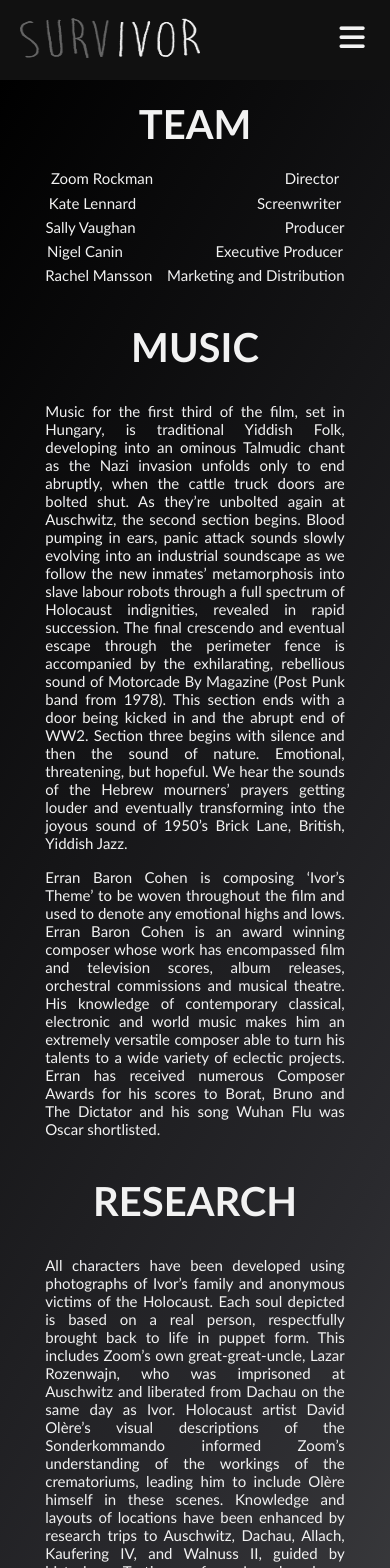
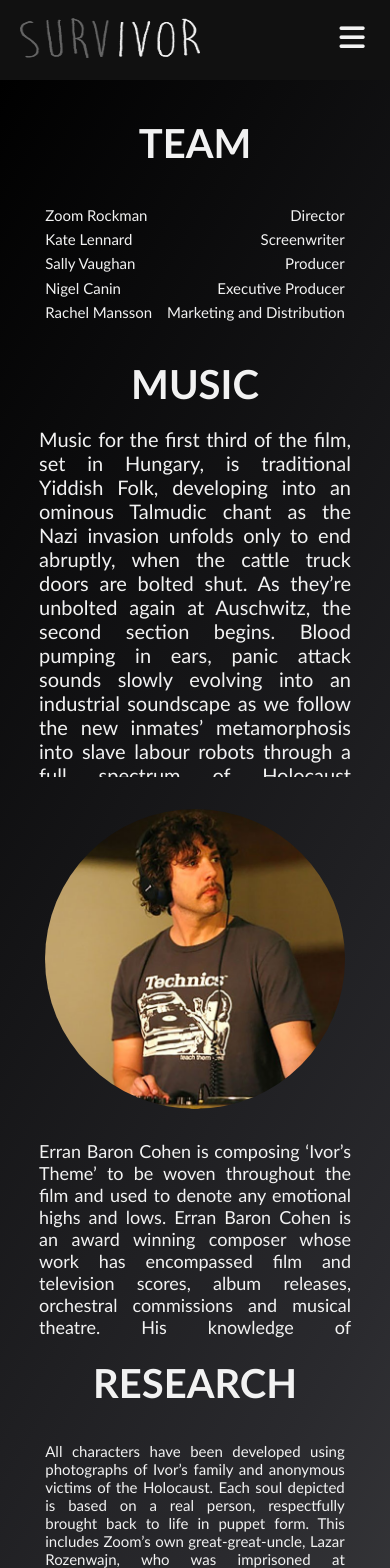
Before and after one commit to totes7/Survivor, a React (Create React App) app: page /info in a window 390 px wide. Shown: the top 1568 px of the page. Built offline with nearby package versions, Linux system fonts and the light colour scheme.

Commit message:
add image to music section plus minor changes to whole production page

```diff
--- a/src/App.css
+++ b/src/App.css
@@ -4,10 +4,16 @@
   box-sizing: border-box;
   margin: 0;
   padding: 0;
-  font-family: 'Gill Sans', 'Gill Sans MT', Calibri, 'Trebuchet MS', sans-serif;
+  font-family: "Gill Sans", "Gill Sans MT", Calibri, "Trebuchet MS", sans-serif;
 }
 
-.home, .about, .info, .book, .screening, .contact, .privacy-policy {
+.home,
+.about,
+.info,
+.book,
+.screening,
+.contact,
+.privacy-policy {
   background: rgb(0, 0, 0);
   background: linear-gradient(
     120deg,
@@ -37,7 +43,7 @@
 }
 
 .news-section > h3 {
-  font-size: 40px;
+  font-size: 25px;
   margin-bottom: 5%;
 }
 
@@ -77,9 +83,19 @@
   padding: 0 20%;
 }
 
-/* Info */
+/* Info (Production) */
 
-.info-team,.info-music, .info-research, .info-aspirations {
+.info {
+  padding-top: 5%;
+}
+
+.info-team {
+  height: 100%;
+  margin: 5% 25%;
+}
+
+.info-research,
+.info-aspirations {
   height: 100%;
   padding: 5% 10%;
   text-align: justify;
@@ -89,51 +105,70 @@
   justify-content: center;
 }
 
-.info-team h1 {
+.info h1 {
   font-size: 40px;
-  margin-bottom: 5%;
+  text-align: center;
 }
 
 .info-team p {
   margin-top: 2%;
   font-size: 24px;
-  padding: 0 20%;
+  display: flex;
+  justify-content: space-between;
+  padding: 10px 0;
+}
+
+.info-team p:last-child {
+  border-bottom: none;
 }
 
 .info-team span {
-  color: transparent;
+  margin-left: auto;
+  text-align: right;
 }
 
-.info-music h1 {
-  font-size: 40px;
-  margin-bottom: 5%;
+#music {
+  margin: 5% 15%;
+  display: grid;
+  text-align: justify;
+  grid-template-rows: 300px 300px;
+  grid-template-columns: 1fr 1fr;
+  grid-template-areas:
+    "text text"
+    "image profile";
 }
 
-.info-music p {
-  margin-top: 2%;
-  font-size: 20px;
-  padding: 0 20%;
+#music-text {
+  grid-area: text;
 }
 
-.info-research h1 {
-  font-size: 40px;
-  margin-bottom: 5%;
+#music-text p {
+  font-size: 20px;
 }
 
-.info-research p {
-  margin-top: 2%;
-  font-size: 20px;
-  padding: 0 20%;
+#music-image {
+  grid-area: image;
+  background-image: url("./images/ErranProfile.jpg");
+  border-radius: 5px;
 }
 
-.info-aspirations h1 {
-  font-size: 40px;
-  margin-bottom: 5%;
+#music-image img {
+  display: none;
 }
 
+#music-profile {
+  grid-area: profile;
+}
+
+#music-profile p {
+  font-size: 18px;
+  padding: 5%;
+}
+
+.info-research p,
 .info-aspirations p {
-  margin-top: 2%;
   font-size: 20px;
+  margin-top: 1%;
   padding: 0 20%;
 }
 
@@ -198,7 +233,7 @@
   text-align: center;
 }
 
-.book h1{
+.book h1 {
   font-size: 40px;
 }
 
@@ -269,7 +304,8 @@
   padding: 20px;
 }
 
-.contact form > input, .contact form > textarea {
+.contact form > input,
+.contact form > textarea {
   width: 100%;
   padding: 10px;
   margin: 10px 0;
@@ -350,15 +386,56 @@
     padding: 0 2%;
   }
 
+  .synopsis {
+    height: 450px;
+    overflow-y: scroll;
+  }
+
+  .info {
+    padding-top: 10%;
+  }
+
+  .info-team {
+    margin: 10%;
+  }
+
   .info-team p {
     font-size: 15px;
     padding: 0 2%;
   }
 
-  .info-music p {
-    font-size: 15px;
-    padding: 0 2%;
-    margin-top: 5%;
+  #music {
+    margin: 5% 10%;
+    text-align: justify;
+    display: flex;
+    flex-flow: column;
+    align-items: center;
+    justify-content: center;
+  }
+
+  #music-text {
+    height: 350px;
+    overflow-y: scroll;
+  }
+
+  #music-image {
+    background-image: none;
+    margin: 10%;
+  }
+
+  #music-image img {
+    display: block;
+    height: 300px;
+    border-radius: 50%;
+  }
+
+  #music-profile {
+    height: 200px;
+    overflow-y: scroll;
+  }
+
+  #music-profile p {
+    padding: 0;
   }
 
   .info-research p {
--- a/src/components/Hero.jsx
+++ b/src/components/Hero.jsx
@@ -13,9 +13,7 @@ function Hero() {
         Holocaust, told by Zoom Rockman using a unique animation style with
         paper puppets. Zoom met Ivor, a 92- year-old Holocaust survivor, in the
         summer of 2023. Ivor left a lasting impression on Zoom, inspiring him to
-        share Ivor’s story, which remains relevant today. The film captures the
-        full spectrum of humanity and inhumanity, allowing audiences to derive
-        their own insights and reflections.
+        share Ivor’s story, which remains relevant today.
       </p>
       <p>
         We follow 12-year-old Ivor Perl from a small village in Hungary to the
--- a/src/components/Navbar.css
+++ b/src/components/Navbar.css
@@ -52,6 +52,15 @@
   width: 60vw;
   justify-content: end;
   margin-right: 2rem;
+}
+
+.dropdown-button {
+  color: rgb(242, 242, 242);
+  display: flex;
+  align-items: center;
+  text-decoration: none;
+  padding: 0.5rem 1rem;
+  height: 100%;
 }
 
 .nav-item {
@@ -110,6 +119,10 @@
     z-index: 1;
   }
 
+  .dropdown-button {
+    display: none;
+  }
+
   .nav-links {
     text-align: center;
     padding: 2rem;
--- a/src/components/pages/Home.jsx
+++ b/src/components/pages/Home.jsx
@@ -23,7 +23,7 @@ function Home() {
             classImage="home-card-image"
           />
           <div className="news-section">
-            <h3>Latest</h3>
+            <h3>LATEST</h3>
             <p>Release date coming soon!</p>
             <p>Register interest in attending a screening</p>
           </div>
--- a/src/components/pages/Info.jsx
+++ b/src/components/pages/Info.jsx
@@ -1,69 +1,77 @@
 import React from "react";
 import "../../App.css";
 import Footer from "../Footer";
+import erran from "../../images/ErranProfile.jpg";
 
 function Info() {
   return (
     <>
       <div className="info">
+        <h1>TEAM</h1>
         <div className="info-team">
-          <h1>TEAM</h1>
           <p>
-            Zoom Rockman <span>...................................</span>{" "}
-            Director
+            Zoom Rockman <span>Director</span>
           </p>
           <p>
-            Kate Lennard <span>................................</span>{" "}
-            Screenwriter
+            Kate Lennard <span>Screenwriter</span>
           </p>
           <p>
-            Sally Vaughan <span>........................................</span>{" "}
-            Producer
+            Sally Vaughan <span>Producer</span>
           </p>
           <p>
-            Nigel Canin <span>........................</span> Executive Producer
+            Nigel Canin <span>Executive Producer</span>
           </p>
           <p>
-            Rachel Mansson <span>..</span> Marketing and Distribution
+            Rachel Mansson <span>Marketing and Distribution</span>
           </p>
         </div>
 
-        <div className="info-music">
         <h1>MUSIC</h1>
+
+        <div id="music">
+          <div id="music-text">
             <p>
               Music for the first third of the film, set in Hungary, is
-            traditional Yiddish Folk, developing into an ominous Talmudic chant
-            as the Nazi invasion unfolds only to end abruptly, when the cattle
-            truck doors are bolted shut. As they’re unbolted again at Auschwitz,
-            the second section begins. Blood pumping in ears, panic attack
-            sounds slowly evolving into an industrial soundscape as we follow
-            the new inmates’ metamorphosis into slave labour robots through a
-            full spectrum of Holocaust indignities, revealed in rapid
-            succession. The final crescendo and eventual escape through the
-            perimeter fence is accompanied by the exhilarating, rebellious sound
-            of Motorcade By Magazine (Post Punk band from 1978). This section
-            ends with a door being kicked in and the abrupt end of WW2. Section
-            three begins with silence and then the sound of nature. Emotional,
-            threatening, but hopeful. We hear the sounds of the Hebrew mourners’
-            prayers getting louder and eventually transforming into the joyous
-            sound of 1950’s Brick Lane, British, Yiddish Jazz.{" "}
+              traditional Yiddish Folk, developing into an ominous Talmudic
+              chant as the Nazi invasion unfolds only to end abruptly, when the
+              cattle truck doors are bolted shut. As they’re unbolted again at
+              Auschwitz, the second section begins. Blood pumping in ears, panic
+              attack sounds slowly evolving into an industrial soundscape as we
+              follow the new inmates’ metamorphosis into slave labour robots
+              through a full spectrum of Holocaust indignities, revealed in
+              rapid succession. The final crescendo and eventual escape through
+              the perimeter fence is accompanied by the exhilarating, rebellious
+              sound of Motorcade By Magazine (Post Punk band from 1978). This
+              section ends with a door being kicked in and the abrupt end of
+              WW2. Section three begins with silence and then the sound of
+              nature. Emotional, threatening, but hopeful. We hear the sounds of
+              the Hebrew mourners’ prayers getting louder and eventually
+              transforming into the joyous sound of 1950’s Brick Lane, British,
+              Yiddish Jazz.{" "}
             </p>
+          </div>
+          <div id="music-image">
+            <img src={erran} alt="Erran Baron Cohen" />
+          </div>
+          <div id="music-profile">
             <p>
               {" "}
-            Erran Baron Cohen is composing ‘Ivor’s Theme’ to be woven throughout
-            the film and used to denote any emotional highs and lows. Erran
-            Baron Cohen is an award winning composer whose work has encompassed
-            film and television scores, album releases, orchestral commissions
-            and musical theatre. His knowledge of contemporary classical,
-            electronic and world music makes him an extremely versatile composer
-            able to turn his talents to a wide variety of eclectic projects.
-            Erran has received numerous Composer Awards for his scores to Borat,
-            Bruno and The Dictator and his song Wuhan Flu was Oscar shortlisted.
+              Erran Baron Cohen is composing ‘Ivor’s Theme’ to be woven
+              throughout the film and used to denote any emotional highs and
+              lows. Erran Baron Cohen is an award winning composer whose work
+              has encompassed film and television scores, album releases,
+              orchestral commissions and musical theatre. His knowledge of
+              contemporary classical, electronic and world music makes him an
+              extremely versatile composer able to turn his talents to a wide
+              variety of eclectic projects. Erran has received numerous Composer
+              Awards for his scores to Borat, Bruno and The Dictator and his
+              song Wuhan Flu was Oscar shortlisted.
             </p>
           </div>
+        </div>
 
+        <h1>RESEARCH</h1>
         <div className="info-research">
-          <h1>RESEARCH</h1>
           <p>
             All characters have been developed using photographs of Ivor’s
             family and anonymous victims of the Holocaust. Each soul depicted is
@@ -85,8 +93,8 @@ function Info() {
           </p>
         </div>
 
+        <h1>ASPIRATIONS</h1>
         <div className="info-aspirations">
-          <h1>ASPIRATIONS</h1>
           <p>
             This film hopes to join the ranks of the most significant Holocaust
             films ever made. By utilising a distinctive animation style with
--- a/src/components/pages/Screening.jsx
+++ b/src/components/pages/Screening.jsx
@@ -8,7 +8,7 @@ function Screening() {
       <div className="screening">
         <h1>SCREENING</h1>
         <p>
-        Survivor will be first shown internationally at 'MIPCOM 24' on 21 October 2024</p>
+        Survivor will be first shown internationally at MIPCOM 24 on 21 October 2024</p>
         <p>Register interest in attending a screening below </p>
 
         <form id="myForm" className="mb-3">
```
Also changed, not shown: src/components/Navbar.jsx (+10 -3 lines), src/components/pages/About.jsx (+24 -22 lines), src/images/ErranProfile.jpg (added), src/images/ZoomLogo.jpg (added). Lines whose indentation alone changed are shown as unchanged.
